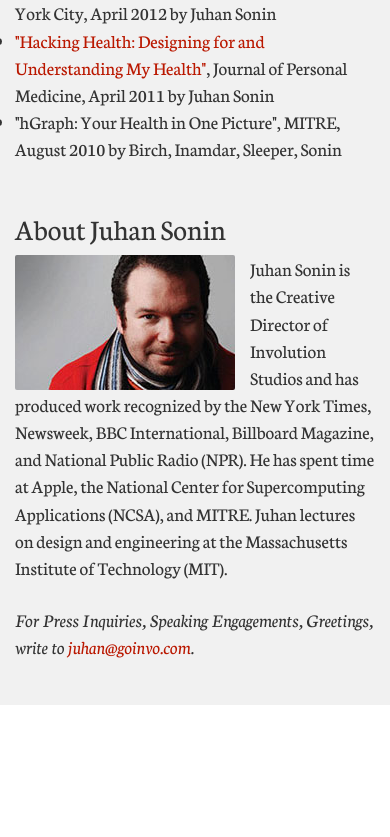
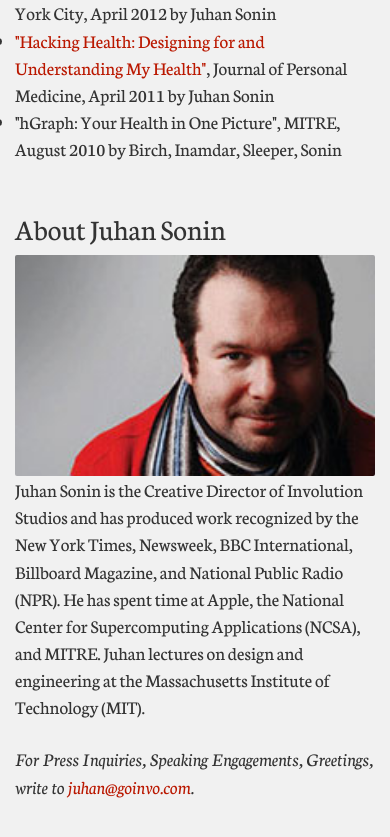
Before and after one commit to goinvo/DesignIsMedicine, a plain HTML site: page index.html in a window 390 px wide. Shown: the part 2340-3177 px from the top of the page. Before the commit the page ends 3045 px from the top, so only its background shows below. Drawn offline with Linux system fonts and the light colour scheme; a script that the page names is missing.

Commit message:
Updated media query for Juhans bio photo for mobile

```diff
--- a/css/custom.css
+++ b/css/custom.css
@@ -86,12 +86,6 @@ img {
 	text-align: center;
 }
 
-.aboutjs img {
-	float: left;
-	margin-right: 15px;
-	max-width: 220px;
-}
-
 .quotes h2 {
 	margin-top: 0;
 }
@@ -110,3 +104,17 @@ img {
 .outro img {
 	width: 100%;
 }
+
+.aboutjs img {
+	float: left;
+	margin-right: 15px;
+	width: 225px;
+}
+
+@media (max-width: 500px) {
+	.aboutjs img {
+		display: block;
+		padding-right: 0;
+		width: 100%;
+	}
+}
```
